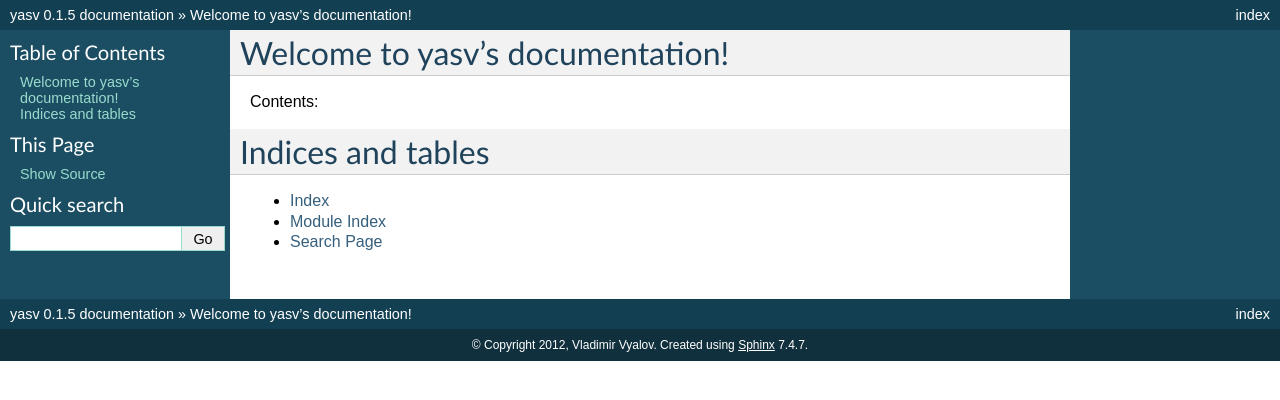
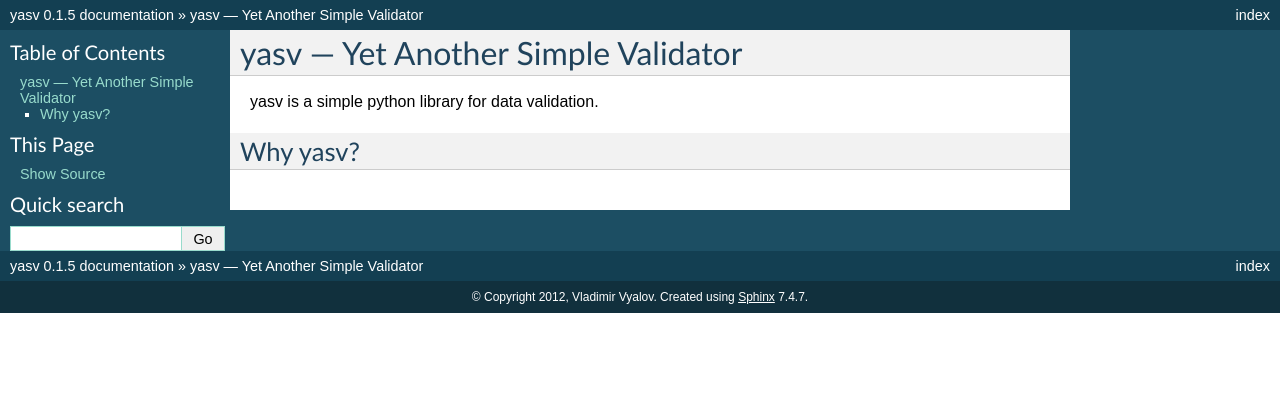
Before and after one commit to vyalow/yasv, a Sphinx documentation site: the page built from docs/index.rst, in a window 1280 px wide. Shown: the top 400 px of the page. Built offline with Sphinx 7.4.7, drawn with Linux system fonts in a browser that asks for light colours.

Commit message:
try .rst docs

```diff
--- a/docs/index.rst
+++ b/docs/index.rst
@@ -1,21 +1,7 @@
-.. yasv documentation master file, created by
-   sphinx-quickstart on Sun Dec 16 16:36:07 2012.
-   You can adapt this file completely to your liking, but it should at least
-   contain the root `toctree` directive.
+yasv — Yet Another Simple Validator
+===================================
 
-Welcome to yasv's documentation!
-================================
+yasv is a simple python library for data validation.
 
-Contents:
-
-.. toctree::
-   :maxdepth: 2
-
-
-
-Indices and tables
-==================
-
-* :ref:`genindex`
-* :ref:`modindex`
-* :ref:`search`
+Why yasv?
+---------
```
